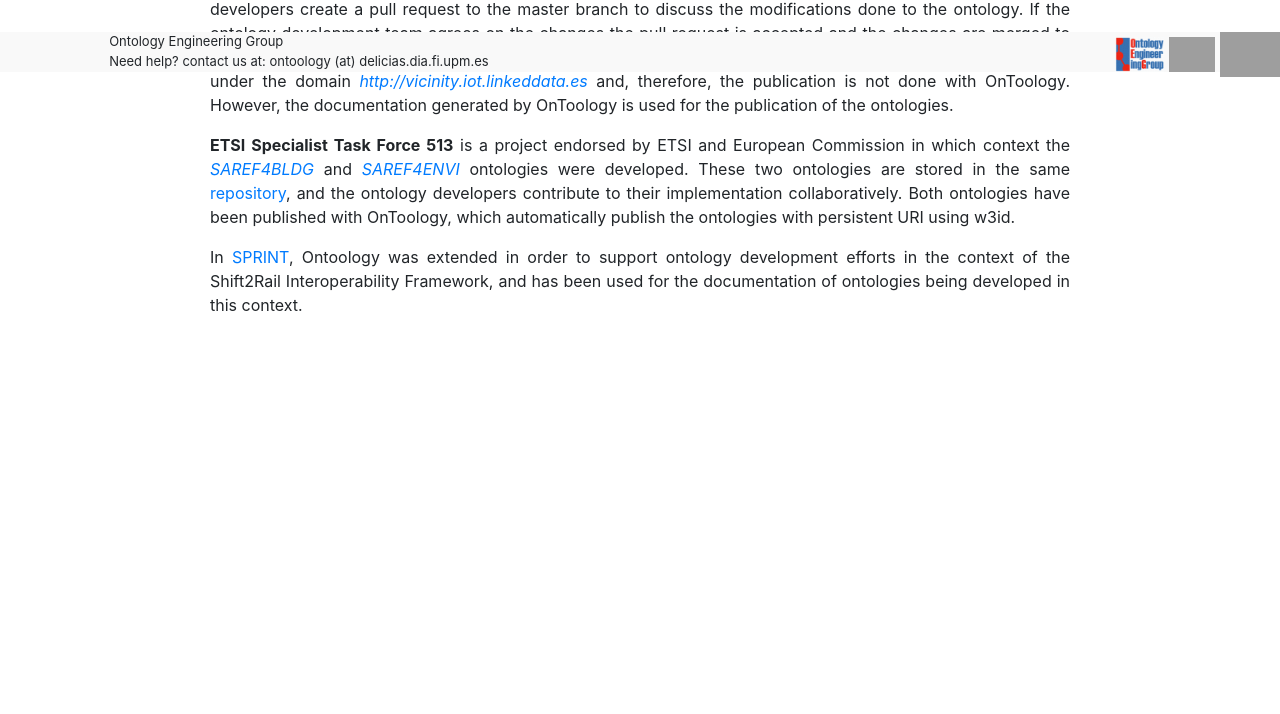
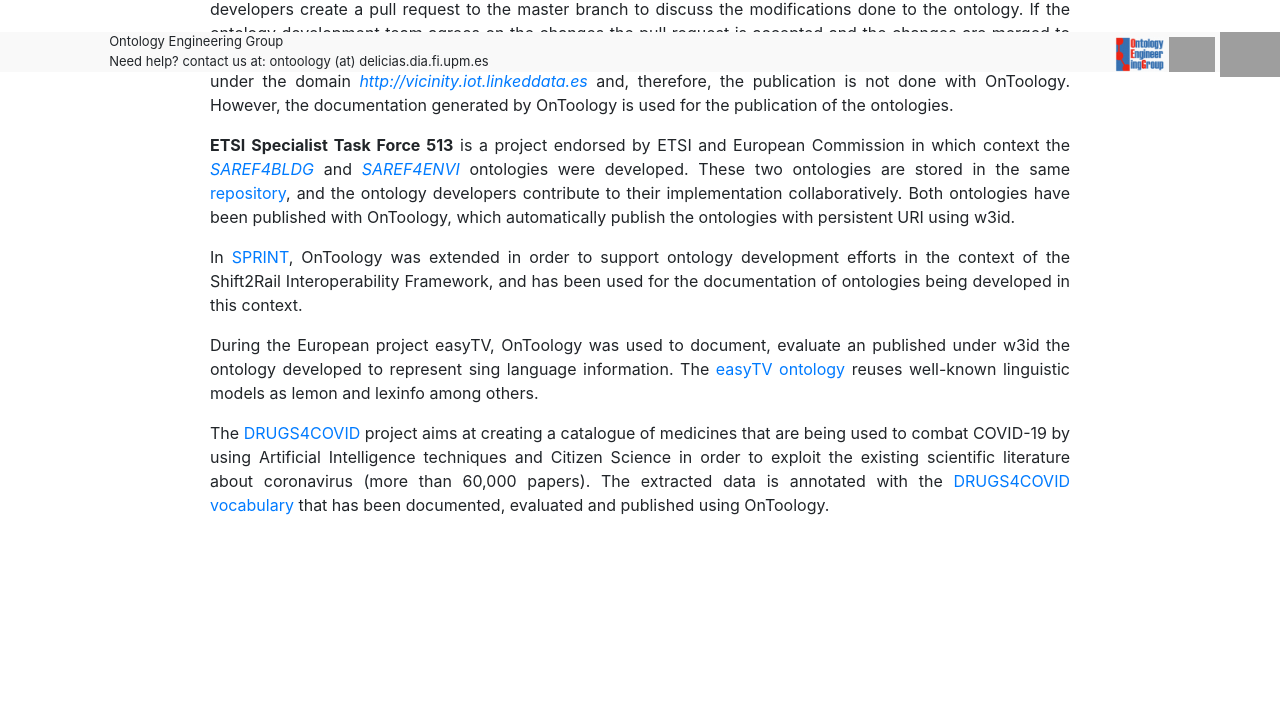
Before and after one commit to OnToology/OnToology, a Django app: page /about in a window 1280 px wide. Shown: the part 728-1442 px from the top of the page. Before the commit the page ends 1039 px from the top, so only its background shows below. Run offline with Django 3.2, Linux system fonts and the light colour scheme; grey boxes are pictures that could not be loaded.

Commit message:
Update about.html

```diff
--- a/templates/about.html
+++ b/templates/about.html
@@ -109,11 +109,22 @@ Maria Poveda<br><br>
         </p>
 
         <p class="justify">
-          In <a href="http://sprint-transport.eu/">SPRINT</a>, Ontoology was extended in order to support ontology development efforts in the context of the Shift2Rail
+          In <a href="http://sprint-transport.eu/">SPRINT</a>, OnToology was extended in order to support ontology development efforts in the context of the Shift2Rail
           Interoperability Framework, and has been used for the documentation of ontologies being developed in this context.
         </p>
 
+        <p class="justify">
+          During the European project easyTV, OnToology was used to document, evaluate an published under w3id the ontology developed to represent sing language information.
+            The <a href="https://w3id.org/def/easytv">easyTV ontology</a> reuses well-known linguistic models as lemon and lexinfo among others.
+        </p>
 
+
+        <p class="justify">
+          The <a href="https://drugs4covid.oeg.fi.upm.es/">DRUGS4COVID</a> project aims at creating a catalogue of medicines that are being used to combat COVID-19 by using
+            Artificial Intelligence techniques and Citizen Science in order to exploit the existing scientific literature about coronavirus (more than 60,000 papers).
+            The extracted data is annotated with the <a href="https://w3id.org/def/DRUGS4COVID19">DRUGS4COVID vocabulary</a> that has been documented, evaluated and published
+            using OnToology.
+        </p>
 
 
     </div>
```
